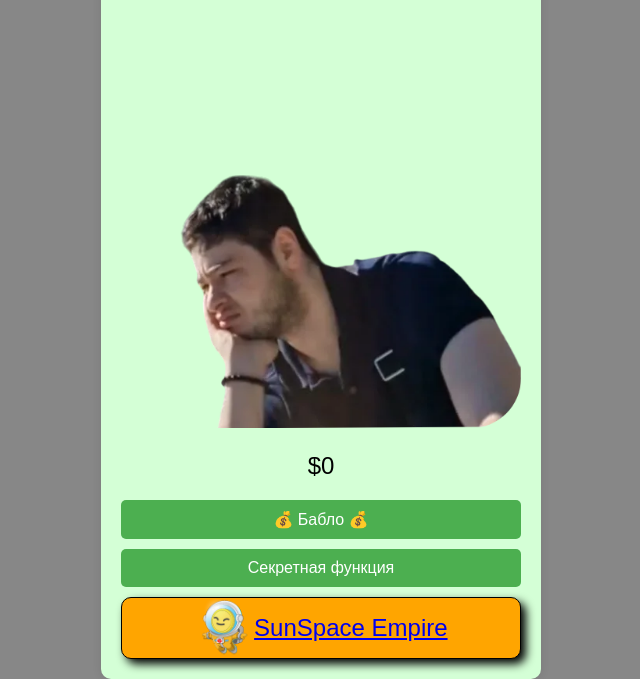
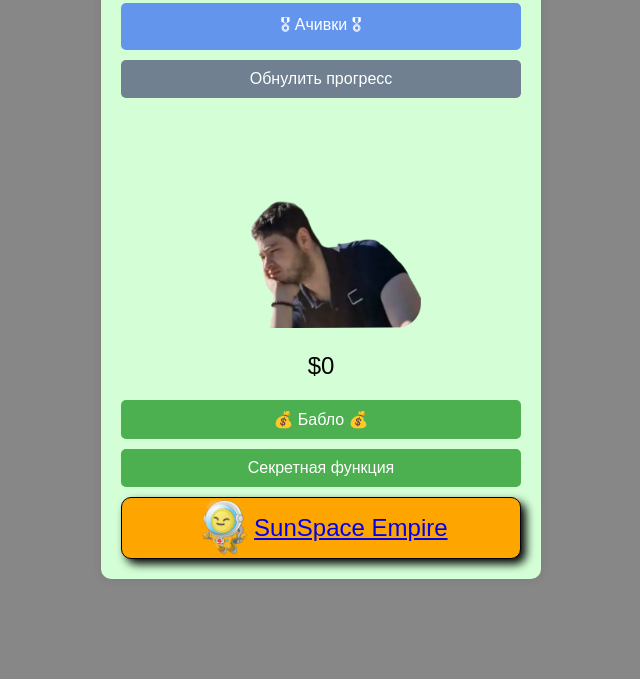
Before and after one commit to DEKOST/help-alim, a plain HTML site: page index.html in a window 1280 px wide. Shown: the part 177-856 px from the top of the page, without its empty margins (319-959 px from the left). After the commit the page ends 800 px from the top, so only its background shows below. Drawn offline with Linux system fonts and the light colour scheme.

Commit message:
Add files via upload

```diff
--- a/index.html
+++ b/index.html
@@ -11,7 +11,7 @@
         <h1>Помоги Алиму с деньгами на жизнь!</h1>
         <button id="achievementsButton" style="background-color: cornflowerblue;">🎖 Ачивки 🎖</button>
         <button id="resetButton" style="background-color: slategray;">Обнулить прогресс</button>
-        <img id="gameImage" src="1.png" alt="Game Image" style="display: block; margin: 20px auto;">
+        <img id="gameImage" src="1.png" alt="Game Image" style="display: block; margin: 20px auto; width: 50%;">
         <p id="score">$0</p>
         <button id="clickButton">💰 Бабло 💰</button>
         <button id="secretButton">Секретная функция</button>
```
